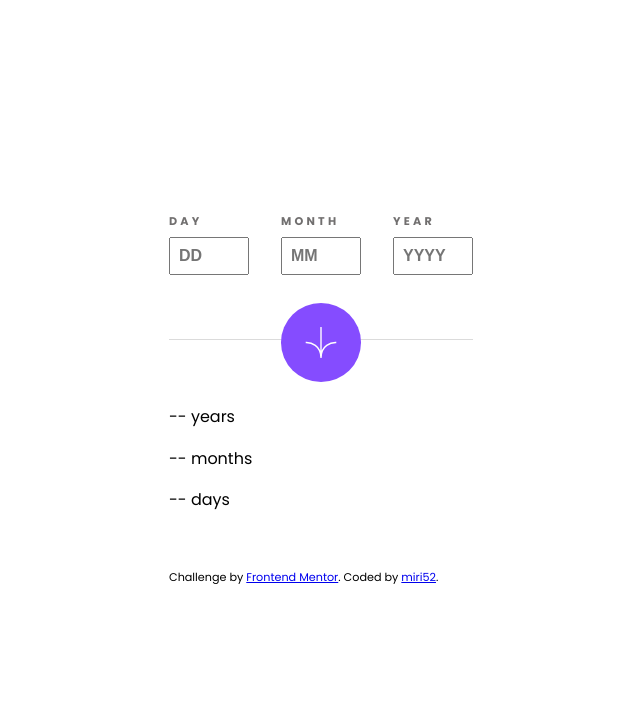
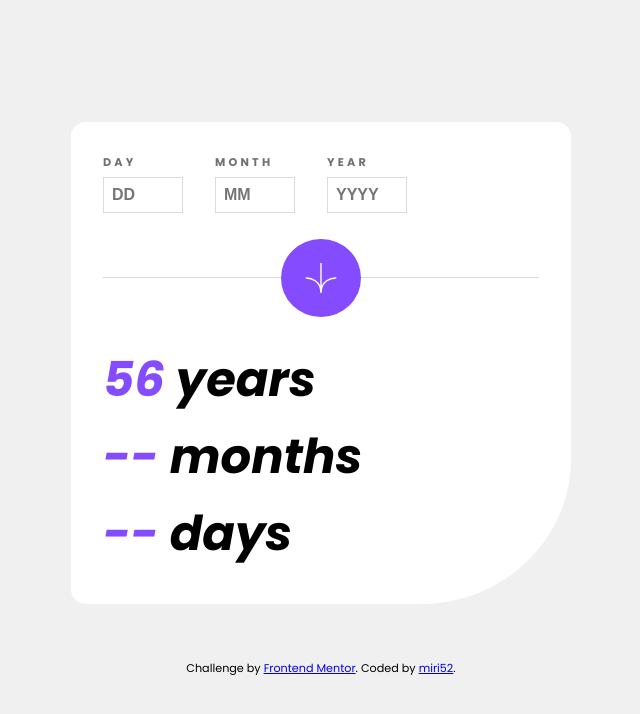
Before and after one commit to miri52/age-calculator-vanilla, a plain HTML site: page index.html in a window 1280 px wide. Shown: the whole page, without its empty margins (319-959 px from the left). Drawn offline with Linux system fonts and the light colour scheme.

Commit message:
Style results and container

```diff
--- a/index.html
+++ b/index.html
@@ -68,17 +68,17 @@
             />
           </div>
         </form>
-        <div>
-          <p>-- years</p>
-          <p>-- months</p>
-          <p>-- days</p>
+        <div class="result">
+          <p><span class="amount">56</span> years</p>
+          <p><span class="amount">--</span> months</p>
+          <p><span class="amount">--</span> days</p>
         </div>
-        <div class="attribution">
-          Challenge by
-          <a href="https://www.frontendmentor.io?ref=challenge" target="_blank"
-            >Frontend Mentor</a
-          >. Coded by <a href="https://github.com/miri52">miri52</a>.
-        </div>
+      </div>
+      <div class="attribution">
+        Challenge by
+        <a href="https://www.frontendmentor.io?ref=challenge" target="_blank"
+          >Frontend Mentor</a
+        >. Coded by <a href="https://github.com/miri52">miri52</a>.
       </div>
     </main>
   </body>
--- a/src/styles.css
+++ b/src/styles.css
@@ -14,6 +14,7 @@
 
   --fs-body: 1rem;
   --fs-input: 2rem;
+  --fs-result: 3em;
   --fs-extra: 0.7rem;
 
   --purple: hsl(259, 100%, 65%);
@@ -37,6 +38,7 @@ body {
   font-family: var(--ff-primary);
   font-size: var(--ff-body);
   font-weight: var(--fw-regular);
+  background-color: var(--off-white);
 }
 
 input {
@@ -47,10 +49,12 @@ input {
   /* desktop
   font-size: var(--fs-input); */
   font-weight: var(--fw-extra-bold);
+  border: 1px solid var(--light-grey);
 }
 
 input[type="image"] {
   font-size: var(--fs-body);
+  border: none;
 }
 
 label {
@@ -70,9 +74,13 @@ main {
   justify-content: center;
 }
 
-/* .container {
-  max-width: 375px;
-} */
+.container {
+  /* max-width: 375px; */
+  background-color: var(--white);
+  padding: 2em;
+  min-width: 500px;
+  border-radius: 3% 3% 30% 3%;
+}
 
 .flex-container {
   display: flex;
@@ -85,7 +93,6 @@ main {
   border-bottom: 1px solid var(--light-grey);
   display: flex;
   flex-direction: column;
-  align-items: center;
   /* desktop the button has to be on the right */
   gap: 1em;
   position: relative;
@@ -104,7 +111,8 @@ main {
 
 .show-age-btn-container {
   position: absolute;
-  top: 90px;
+  top: 85px;
+  align-self: center;
   /* desktop
   top: 120px; */
 }
@@ -113,9 +121,24 @@ main {
   padding: 1.5em;
   background-color: var(--purple);
   border-radius: 50%;
+  transition: background-color 0.3s ease;
 }
 
 .show-age-btn:hover,
 .show-age-btn:focus {
   background-color: var(--off-black);
 }
+
+.result {
+  font-size: var(--fs-result);
+  font-weight: var(--fw-bold);
+  font-style: var(--fst-italic);
+}
+
+.result p {
+  margin: 0;
+}
+
+.amount {
+  color: var(--purple);
+}
```
